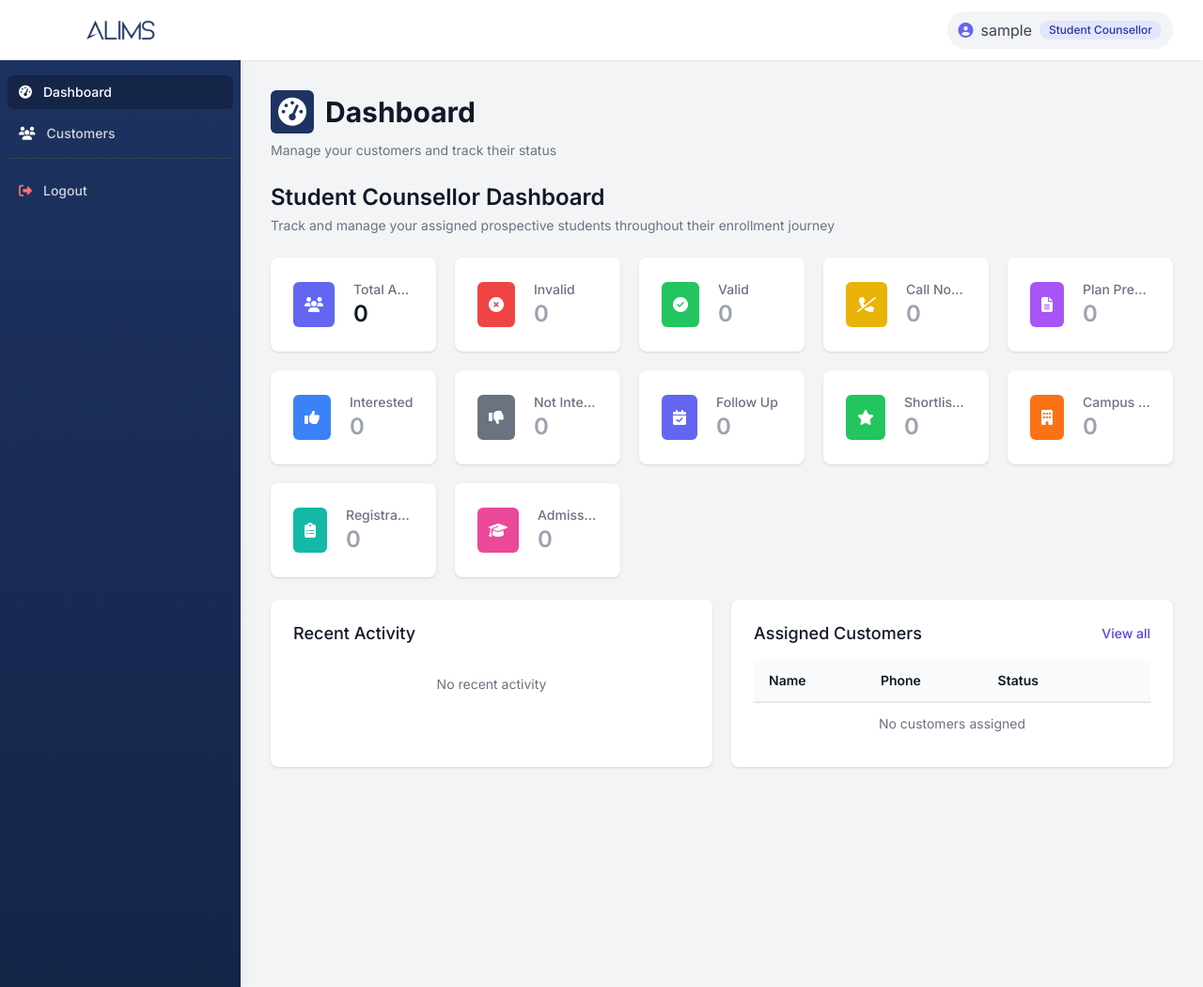
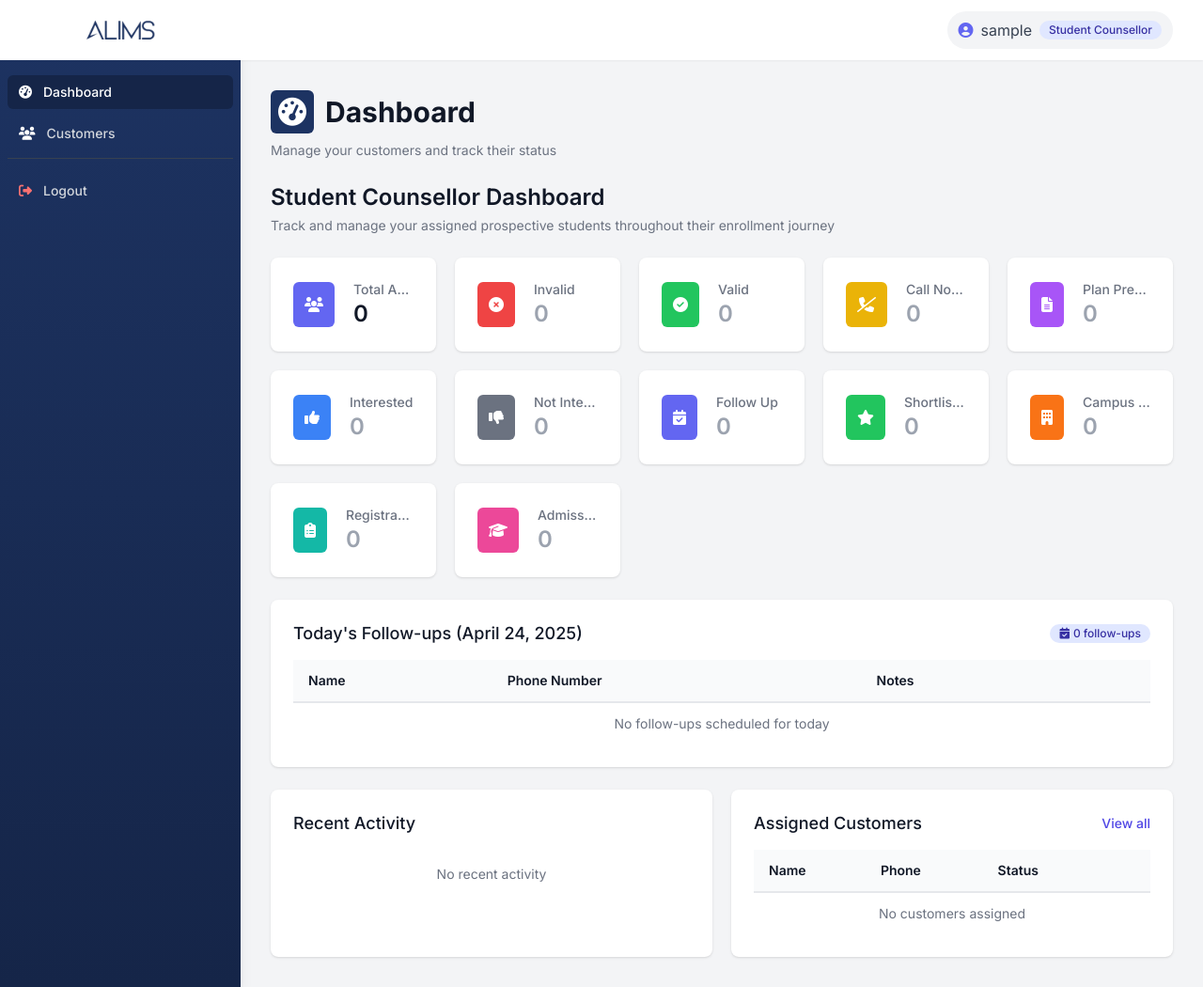
Before and after one commit to igu1/cms_with_django, a Django app: page / in a window 1280 px wide. Shown: the whole page at 94% size. Run offline with Django 4.2, Linux system fonts and the light colour scheme; the visitor is signed in with stand-in values (Sample User, id 1); data that the repository does not hold is empty; some libraries are stand-ins or nearby versions.

Commit message:
all done

```diff
--- a/customer/views.py
+++ b/customer/views.py
@@ -5,7 +5,8 @@ from django.contrib import messages
 from django.http import JsonResponse, HttpResponseForbidden
 from django.db.models import Count, Q
 from django.core.paginator import Paginator
-from .models import User, Customer, FileImport, CustomerStatus, CustomerStatusHistory
+from django.utils import timezone
+from .models import User, Customer, FileImport, CustomerStatus, CustomerStatusHistory, FollowUpReminder
 from .forms import CustomerStatusForm, CustomerAssignForm
 import pandas as pd
 import os
@@ -139,6 +140,14 @@ def sales_dashboard(request):
         changed_by=request.user
     ).select_related('customer').order_by('-changed_at')[:10]
 
+    # Get today's follow-up reminders
+    today = timezone.now().date()
+    todays_followups = FollowUpReminder.objects.filter(
+        counselor=request.user,
+        follow_up_date=today,
+        is_completed=False
+    ).select_related('customer').order_by('created_at')
+
     # Pagination for assigned customers
     recent_customers = assigned_customers.order_by('-updated_at')
     paginator = Paginator(recent_customers, 10)  # Show 10 customers per page
@@ -151,7 +160,9 @@ def sales_dashboard(request):
         'recent_activity': recent_activity,
         'assigned_customers': page_obj,
         'page_obj': page_obj,  # For pagination template
-        'statuses': statuses
+        'statuses': statuses,
+        'todays_followups': todays_followups,
+        'today': today
     }
 
     return render(request, 'customer/sales_dashboard.html', context)
@@ -219,7 +230,19 @@ def import_file(request):
             else:
                 df['remark'] = df['remark'].fillna('')
 
-            phone_numbers = df['phone_number'].astype(str).tolist()
+            # Clean and normalize phone numbers
+            df['phone_number'] = df['phone_number'].astype(str).str.strip()
+
+            # Remove duplicates from the dataframe itself, keeping the first occurrence
+            duplicate_phones = df[df.duplicated('phone_number', keep='first')]['phone_number'].tolist()
+            if duplicate_phones:
+                messages.warning(
+                    request,
+                    f'Found {len(duplicate_phones)} duplicate phone numbers in the file. Only the first occurrence of each will be processed.'
+                )
+                df = df.drop_duplicates('phone_number', keep='first')
+
+            phone_numbers = df['phone_number'].tolist()
             existing_customers = Customer.objects.filter(phone_number__in=phone_numbers)
             existing_map = {c.phone_number: c for c in existing_customers}
 
@@ -227,6 +250,7 @@ def import_file(request):
             new_objs = []
             successful_records = 0
             failed_records = 0
+            skipped_records = 0
 
             for row in df.itertuples(index=False):
                 phone = str(getattr(row, 'phone_number'))
@@ -237,28 +261,45 @@ def import_file(request):
 
                 try:
                     if phone in existing_map:
+                        # Update existing customer
                         customer = existing_map[phone]
                         customer.name = name
                         customer.area = area
                         customer.date = date
                         customer.remark = remark
                         update_objs.append(customer)
+                        successful_records += 1
                     else:
-                        new_objs.append(Customer(
-                            phone_number=phone,
-                            name=name,
-                            area=area,
-                            date=date,
-                            remark=remark
-                        ))
-                    successful_records += 1
-                except Exception:
+                        # Check if this phone number already exists in new_objs
+                        # This is a safeguard in case the unique constraint fails
+                        if phone not in [obj.phone_number for obj in new_objs]:
+                            new_objs.append(Customer(
+                                phone_number=phone,
+                                name=name,
+                                area=area,
+                                date=date,
+                                remark=remark
+                            ))
+                            successful_records += 1
+                        else:
+                            skipped_records += 1
+                except Exception as e:
                     failed_records += 1
 
             if update_objs:
                 Customer.objects.bulk_update(update_objs, ['name', 'area', 'date', 'remark'])
+
             if new_objs:
-                Customer.objects.bulk_create(new_objs, batch_size=1000)
+                try:
+                    Customer.objects.bulk_create(new_objs, batch_size=1000, ignore_conflicts=True)
+                except Exception as e:
+                    # If bulk_create fails, try one by one to handle unique constraint violations
+                    for obj in new_objs:
+                        try:
+                            obj.save()
+                        except Exception:
+                            failed_records += 1
+                            successful_records -= 1
 
             file_import.total_records = len(df)
             file_import.successful_records = successful_records
@@ -340,8 +381,22 @@ def customer_detail(request, customer_id):
 
     status_history = customer.status_history.all().order_by('-changed_at')
 
+    # Get any existing follow-up reminder
+    follow_up_reminder = None
+    try:
+        follow_up_reminder = FollowUpReminder.objects.filter(
+            customer=customer,
+            is_completed=False
+        ).latest('created_at')
+    except FollowUpReminder.DoesNotExist:
+        pass
+
     # Initialize forms
-    status_form = CustomerStatusForm(initial={'status': customer.status})
+    initial_data = {'status': customer.status}
+    if follow_up_reminder and customer.status == CustomerStatus.FOLLOW_UP:
+        initial_data['follow_up_date'] = follow_up_reminder.follow_up_date
+
+    status_form = CustomerStatusForm(initial=initial_data)
     assign_form = CustomerAssignForm(initial={'assigned_to': customer.assigned_to})
 
     context = {
@@ -350,7 +405,9 @@ def customer_detail(request, customer_id):
         'statuses': CustomerStatus.choices,
         'status_form': status_form,
         'assign_form': assign_form,
-        'sales_users': User.objects.filter(role=User.SALES)
+        'sales_users': User.objects.filter(role=User.SALES),
+        'today': timezone.now().date(),
+        'follow_up_reminder': follow_up_reminder
     }
 
     return render(request, 'customer/customer_detail.html', context)
@@ -372,6 +429,7 @@ def update_customer_status(request, customer_id):
 
     new_status = form.cleaned_data['status']
     notes = form.cleaned_data['notes']
+    follow_up_date = form.cleaned_data.get('follow_up_date')
 
     if not new_status or new_status not in dict(CustomerStatus.choices):
         return JsonResponse({'error': 'Invalid status'}, status=400)
@@ -381,13 +439,42 @@ def update_customer_status(request, customer_id):
     customer.save()
 
     # Create status history record
-    CustomerStatusHistory.objects.create(
+    status_history = CustomerStatusHistory.objects.create(
         customer=customer,
         previous_status=previous_status,
         new_status=new_status,
         changed_by=request.user,
         notes=notes
     )
+
+    # Handle follow-up reminder creation/update
+    if new_status == CustomerStatus.FOLLOW_UP and follow_up_date:
+        # Check if there's an existing active follow-up reminder
+        try:
+            reminder = FollowUpReminder.objects.get(
+                customer=customer,
+                is_completed=False
+            )
+            # Update existing reminder
+            reminder.follow_up_date = follow_up_date
+            reminder.notes = notes
+            reminder.status_history = status_history
+            reminder.save()
+        except FollowUpReminder.DoesNotExist:
+            # Create new reminder
+            FollowUpReminder.objects.create(
+                customer=customer,
+                counselor=request.user,
+                follow_up_date=follow_up_date,
+                notes=notes,
+                status_history=status_history
+            )
+    # Mark follow-up as completed if status changed from FOLLOW_UP to something else
+    elif previous_status == CustomerStatus.FOLLOW_UP and new_status != CustomerStatus.FOLLOW_UP:
+        FollowUpReminder.objects.filter(
+            customer=customer,
+            is_completed=False
+        ).update(is_completed=True)
 
     return JsonResponse({
         'success': True,
--- a/templates/customer/sales_dashboard.html
+++ b/templates/customer/sales_dashboard.html
@@ -81,6 +81,52 @@
         </div>
     </div>
     {% endfor %}
+</div>
+
+<!-- Today's Follow-ups Section -->
+<div class="mb-6 bg-white overflow-hidden shadow rounded-lg">
+    <div class="px-4 py-5 sm:p-6">
+        <div class="flex items-center justify-between">
+            <h3 class="text-lg leading-6 font-medium text-gray-900">Today's Follow-ups ({{ today|date:"F d, Y" }})</h3>
+            <span class="inline-flex items-center px-2.5 py-0.5 rounded-full text-xs font-medium bg-indigo-100 text-indigo-800">
+                <i class="fas fa-calendar-check mr-1"></i> {{ todays_followups.count }} follow-ups
+            </span>
+        </div>
+        <div class="mt-4 flow-root">
+            <div class="-mx-4 -my-2 overflow-x-auto sm:-mx-6 lg:-mx-8">
+                <div class="inline-block min-w-full py-2 align-middle sm:px-6 lg:px-8">
+                    <table class="min-w-full divide-y divide-gray-300">
+                        <thead>
+                            <tr>
+                                <th scope="col" class="py-3.5 pl-4 pr-3 text-left text-sm font-semibold text-gray-900 sm:pl-0">Name</th>
+                                <th scope="col" class="px-3 py-3.5 text-left text-sm font-semibold text-gray-900">Phone Number</th>
+                                <th scope="col" class="px-3 py-3.5 text-left text-sm font-semibold text-gray-900">Notes</th>
+                                <th scope="col" class="relative py-3.5 pl-3 pr-4 sm:pr-0">
+                                    <span class="sr-only">Actions</span>
+                                </th>
+                            </tr>
+                        </thead>
+                        <tbody class="divide-y divide-gray-200">
+                            {% for followup in todays_followups %}
+                            <tr>
+                                <td class="whitespace-nowrap py-4 pl-4 pr-3 text-sm font-medium text-gray-900 sm:pl-0">{{ followup.customer.name }}</td>
+                                <td class="whitespace-nowrap px-3 py-4 text-sm text-gray-500">{{ followup.customer.phone_number }}</td>
+                                <td class="px-3 py-4 text-sm text-gray-500">{{ followup.notes|truncatechars:50 }}</td>
+                                <td class="relative whitespace-nowrap py-4 pl-3 pr-4 text-right text-sm font-medium sm:pr-0">
+                                    <a href="{% url 'customer_detail' followup.customer.id %}" class="text-indigo-600 hover:text-indigo-900">View</a>
+                                </td>
+                            </tr>
+                            {% empty %}
+                            <tr>
+                                <td colspan="4" class="py-4 text-sm text-gray-500 text-center">No follow-ups scheduled for today</td>
+                            </tr>
+                            {% endfor %}
+                        </tbody>
+                    </table>
+                </div>
+            </div>
+        </div>
+    </div>
 </div>
 
 <div class="grid grid-cols-1 gap-5 lg:grid-cols-2">
```
Also changed, not shown: customer/forms.py (+9 -0 lines), customer/models.py (+17 -2 lines), templates/customer/customer_detail.html (+24 -0 lines), customer/migrations/0009_alter_customerstatushistory_options_followupreminder.py (added), customer/migrations/0010_alter_customer_phone_number.py (added).
